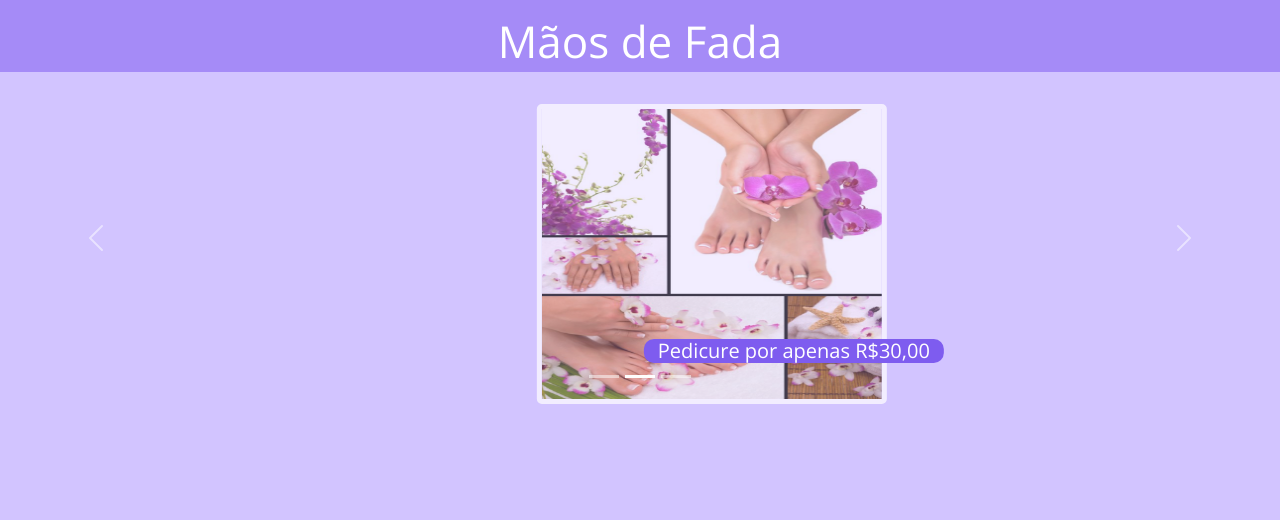
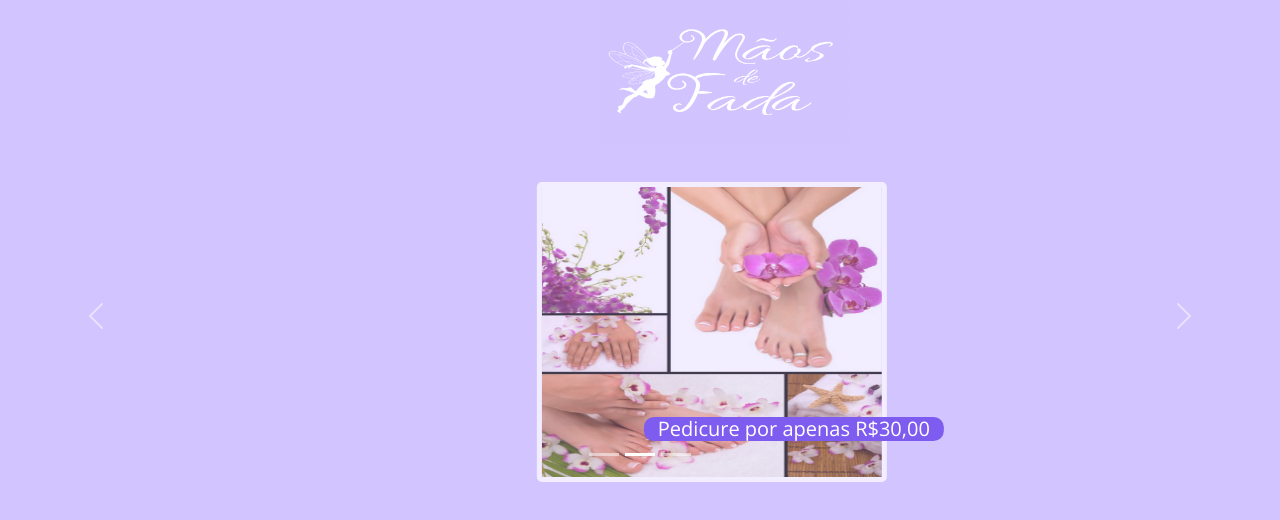
Before and after one commit to debora-sl/agenda-maos-de-fada, a React (Create React App) app: page / in a window 1280 px wide. Shown: the top 520 px of the page. Built offline with nearby package versions, Linux system fonts and the light colour scheme.

Commit message:
Incluindo a Logo.

```diff
--- a/src/components/Cabecalho/index.tsx
+++ b/src/components/Cabecalho/index.tsx
@@ -1,6 +1,9 @@
-import { Container } from "./styles"
+import { Logo } from "./styles"
 
+import logo from '../../assets/logo.png'
 
 export function Cabecalho(){
-  return <Container>Mãos de Fada</Container>
+  return (
+  <Logo src={logo}/>
+  )
 }
--- a/src/components/Cabecalho/styles.ts
+++ b/src/components/Cabecalho/styles.ts
@@ -1,8 +1,14 @@
 import styled from "styled-components";
 
-export const Container = styled.div`
+export const Cabecalho = styled.div`
   background-color: ${({ theme }) => theme.colors.lightPurple};
   font-size: 2.75rem;
   height: 4.50rem;
   padding-top: 0.5rem;
 `
+
+export const Logo = styled.img`
+  margin-left: 600px;
+  height: 150px;
+  width: 250px;
+`
--- a/src/pages/Main/index.tsx
+++ b/src/pages/Main/index.tsx
@@ -1,11 +1,14 @@
 import { Cabecalho } from '../../components/Cabecalho'
+import { Logo } from '../../components/Cabecalho/styles'
 import { Destaque } from '../../Destaque'
 import { Container } from './styles'
+
+
 
 export default function Main() {
   return (
     <Container>
-      <Cabecalho />
+      <Cabecalho/>
 
       <Destaque />
 
```
